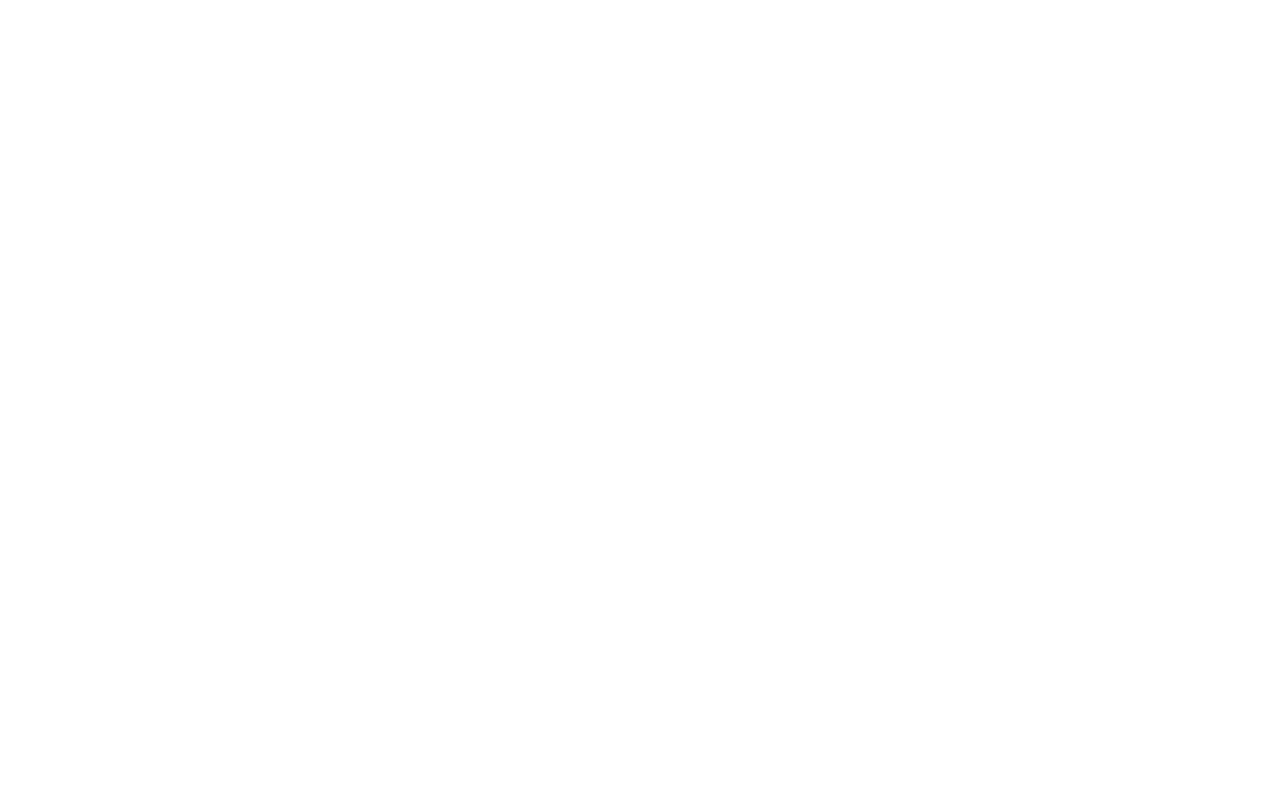
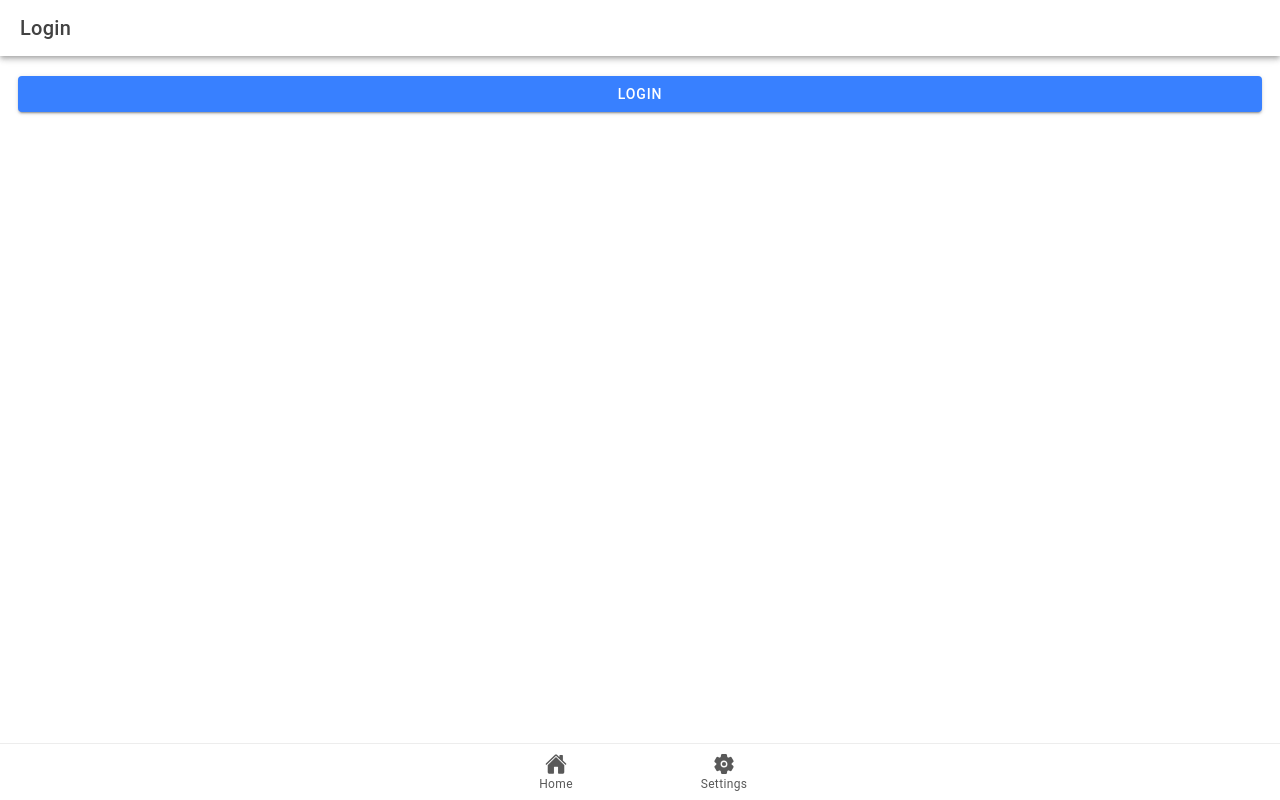
Before and after one commit to alanavila13/ionic-react-course, a React (Vite) app: page /login in a window 1280 px wide. Built offline with nearby package versions, Linux system fonts and the light colour scheme.

Commit message:
class 61 finished

```diff
--- a/package.json
+++ b/package.json
@@ -25,7 +25,8 @@
     "react": "^18.2.0",
     "react-dom": "^18.2.0",
     "react-router": "^5.3.4",
-    "react-router-dom": "^5.3.4"
+    "react-router-dom": "^5.3.4",
+    "terser": "^5.17.1"
   },
   "devDependencies": {
     "@capacitor/cli": "4.8.0",
--- a/src/App.tsx
+++ b/src/App.tsx
@@ -1,42 +1,82 @@
-import { Redirect, Route } from 'react-router-dom';
-import { IonApp, IonRouterOutlet, setupIonicReact } from '@ionic/react';
-import { IonReactRouter } from '@ionic/react-router';
-import Home from './pages/Home';
+import { Redirect, Route } from "react-router-dom";
+import {
+  IonApp,
+  IonIcon,
+  IonLabel,
+  IonRouterOutlet,
+  IonTabBar,
+  IonTabButton,
+  IonTabs,
+  setupIonicReact,
+} from "@ionic/react";
+import { IonReactRouter } from "@ionic/react-router";
+
+import { useState } from "react";
+
+import { home, settings } from "ionicons/icons";
+
+import Home from "./pages/Home";
+import Settings from "./pages/Settings";
+import EntryPage from "./pages/EntryPage";
+import Login from "./pages/Login";
 
 /* Core CSS required for Ionic components to work properly */
-import '@ionic/react/css/core.css';
+import "@ionic/react/css/core.css";
 
 /* Basic CSS for apps built with Ionic */
-import '@ionic/react/css/normalize.css';
-import '@ionic/react/css/structure.css';
-import '@ionic/react/css/typography.css';
+import "@ionic/react/css/normalize.css";
+import "@ionic/react/css/structure.css";
+import "@ionic/react/css/typography.css";
 
 /* Optional CSS utils that can be commented out */
-import '@ionic/react/css/padding.css';
-import '@ionic/react/css/float-elements.css';
-import '@ionic/react/css/text-alignment.css';
-import '@ionic/react/css/text-transformation.css';
-import '@ionic/react/css/flex-utils.css';
-import '@ionic/react/css/display.css';
+import "@ionic/react/css/padding.css";
+import "@ionic/react/css/float-elements.css";
+import "@ionic/react/css/text-alignment.css";
+import "@ionic/react/css/text-transformation.css";
+import "@ionic/react/css/flex-utils.css";
+import "@ionic/react/css/display.css";
 
 /* Theme variables */
-import './theme/variables.css';
+import "./theme/variables.css";
 
 setupIonicReact();
 
-const App: React.FC = () => (
+const App: React.FC = () => {
+  const [loggedIn, setLoggedIn] = useState(false);
+
+  return (
     <IonApp>
       <IonReactRouter>
+        <IonTabs>
           <IonRouterOutlet>
-        <Route exact path="/home">
-          <Home />
+            <Route exact path="/login">
+              <Login loggedIn={loggedIn} onLogin={() => setLoggedIn(true)} />
             </Route>
-        <Route exact path="/">
-          <Redirect to="/home" />
+            <Route exact path="/entries">
+              {loggedIn ? <Home /> : <Redirect to="/login" />}
             </Route>
+            <Route exact path="/entries/:id">
+              <EntryPage />
+            </Route>
+            <Route exact path="/settings">
+              <Settings />
+            </Route>
+            <Redirect exact path="/" to="/entries" />
           </IonRouterOutlet>
+          <IonTabBar slot="bottom">
+            <IonTabButton tab="home" href="/entries">
+              <IonIcon icon={home}></IonIcon>
+              <IonLabel>Home</IonLabel>
+            </IonTabButton>
+            <IonTabButton tab="settings" href="/settings">
+              <IonIcon icon={settings}></IonIcon>
+              <IonLabel>Settings</IonLabel>
+            </IonTabButton>
+          </IonTabBar>
+        </IonTabs>
       </IonReactRouter>
     </IonApp>
   );
+};
 
 export default App;
--- /dev/null
+++ b/src/helpers/data.ts
@@ -0,0 +1,17 @@
+export const entries = [
+  {
+    id: "1",
+    title: "First Entry",
+    description: "This is the first entry",
+  },
+  {
+    id: "2",
+    title: "Second Entry",
+    description: "This is the second entry",
+  },
+  {
+    id: "3",
+    title: "Third Entry",
+    description: "This is the third entry",
+  },
+];
--- /dev/null
+++ b/src/pages/EntryPage.tsx
@@ -0,0 +1,39 @@
+import React from "react";
+import {
+    IonBackButton,
+    IonButtons,
+  IonContent,
+  IonHeader,
+  IonPage,
+  IonTitle,
+  IonToolbar,
+} from "@ionic/react";
+import { useParams } from "react-router";
+
+import { entries } from "../helpers/data";
+
+interface RouteParams {
+    id: string
+}
+
+const EntryPage: React.FC = () => {
+  //Aqui hubo un error de ts por el cual se tuvo que declarar el tipado de id
+  const { id } = useParams<RouteParams>();
+  const entry = entries.find((entry) => entry.id === id)
+
+  return (
+    <IonPage>
+      <IonHeader>
+        <IonToolbar>
+            <IonButtons slot="start">
+                <IonBackButton />
+            </IonButtons>
+          <IonTitle>{entry?.title}</IonTitle>
+        </IonToolbar>
+      </IonHeader>
+      <IonContent className="ion-padding">{entry?.description}</IonContent>
+    </IonPage>
+  );
+};
+
+export default EntryPage;
--- a/src/pages/Home.tsx
+++ b/src/pages/Home.tsx
@@ -1,22 +1,31 @@
-import { IonContent, IonHeader, IonPage, IonTitle, IonToolbar } from '@ionic/react';
-import ExploreContainer from '../components/ExploreContainer';
-import './Home.css';
+import {
+  IonContent,
+  IonHeader,
+  IonItem,
+  IonList,
+  IonPage,
+  IonTitle,
+  IonToolbar,
+} from "@ionic/react";
+
+import { entries } from "../helpers/data";
 
 const Home: React.FC = () => {
   return (
     <IonPage>
       <IonHeader>
         <IonToolbar>
-          <IonTitle>Blank</IonTitle>
+          <IonTitle>Home</IonTitle>
         </IonToolbar>
       </IonHeader>
-      <IonContent fullscreen>
-        <IonHeader collapse="condense">
-          <IonToolbar>
-            <IonTitle size="large">Blank</IonTitle>
-          </IonToolbar>
-        </IonHeader>
-        <ExploreContainer />
+      <IonContent className="ion-padding">
+        <IonList>
+          {entries.map((entry) => (
+            <IonItem button key={entry.id} routerLink={`/entries/${entry.id}`}>
+              {entry.title}
+            </IonItem>
+          ))}
+        </IonList>
       </IonContent>
     </IonPage>
   );
--- /dev/null
+++ b/src/pages/Login.tsx
@@ -0,0 +1,38 @@
+import {
+  IonButton,
+  IonContent,
+  IonHeader,
+  IonPage,
+  IonTitle,
+  IonToolbar,
+} from "@ionic/react";
+import React from "react";
+import { Redirect } from "react-router";
+
+interface Props {
+  loggedIn: boolean;
+  onLogin: () => void;
+}
+
+const Login: React.FC<Props> = ({ loggedIn, onLogin }) => {
+  if (loggedIn) {
+    return <Redirect to="/entries" />;
+  }
+
+  return (
+    <IonPage>
+      <IonHeader>
+        <IonToolbar>
+          <IonTitle>Login</IonTitle>
+        </IonToolbar>
+      </IonHeader>
+      <IonContent className="ion-padding">
+        <IonButton expand="block" onClick={onLogin}>
+          Login
+        </IonButton>
+      </IonContent>
+    </IonPage>
+  );
+};
+
+export default Login;
--- /dev/null
+++ b/src/pages/Settings.tsx
@@ -0,0 +1,25 @@
+import {
+  IonContent,
+  IonHeader,
+  IonPage,
+  IonTitle,
+  IonToolbar,
+} from "@ionic/react";
+import React from "react";
+
+const Settings: React.FC = () => {
+  return (
+    <IonPage>
+      <IonHeader>
+        <IonToolbar>
+          <IonTitle>Settings</IonTitle>
+        </IonToolbar>
+      </IonHeader>
+      <IonContent className="ion-padding">
+       Settings page
+      </IonContent>
+    </IonPage>
+  );
+};
+
+export default Settings;
```
Also changed, not shown: src/setupTests.ts (deleted, +0 -14 lines), src/pages/Home.css (deleted), 2 other files (tests, documents, lock files or other folders). Lines whose indentation alone changed are shown as unchanged.
